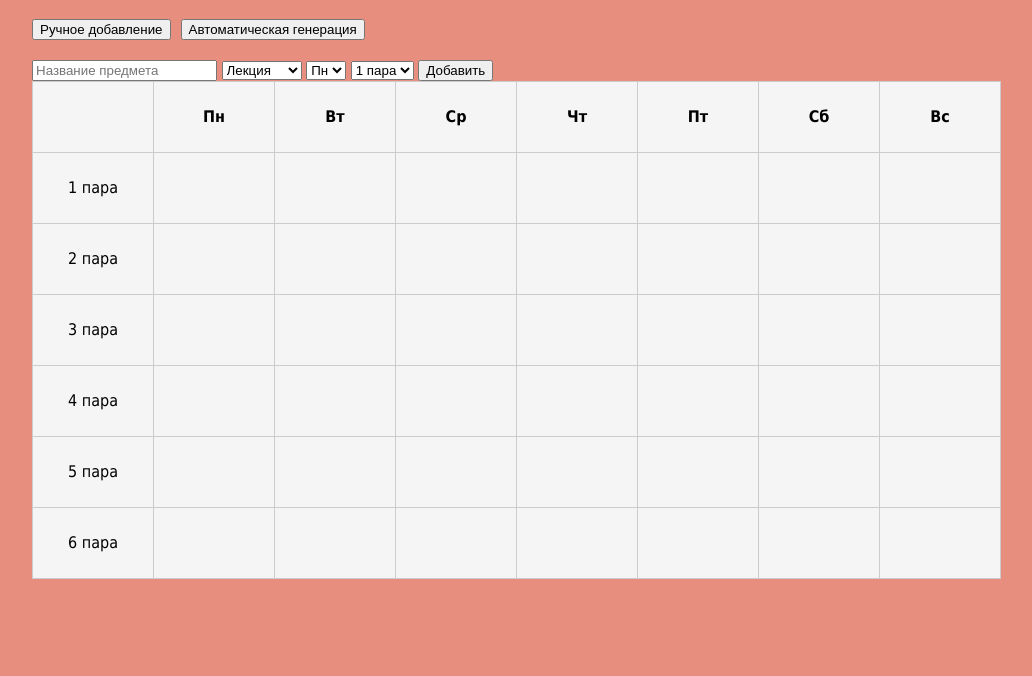
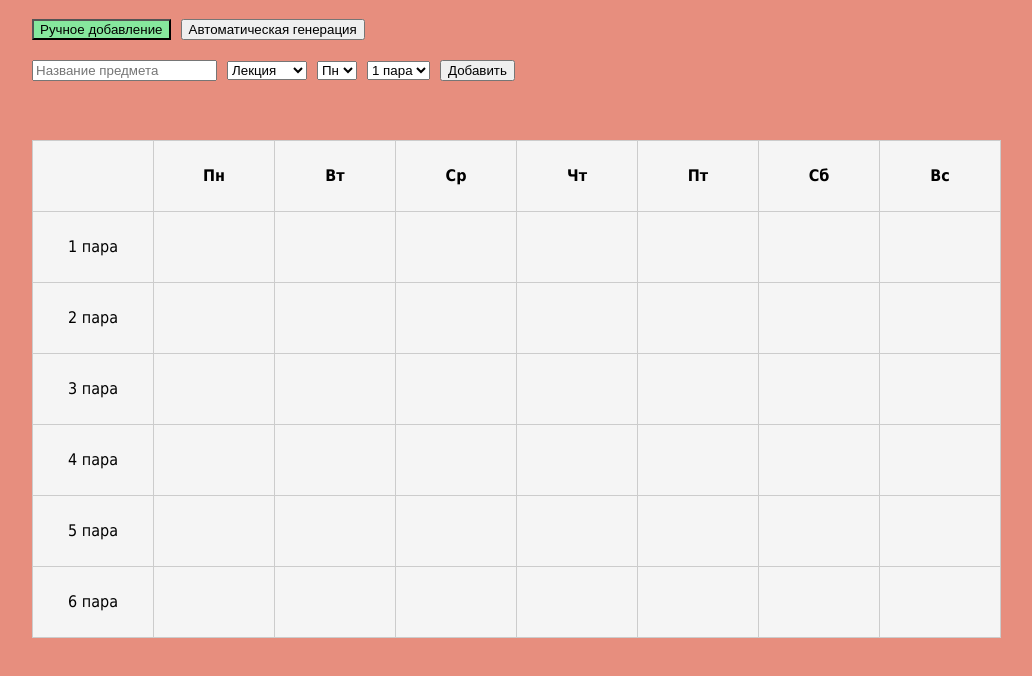
Before and after one commit to TuralinIP512/Table-constructor, a plain HTML site: page index.html in a window 1280 px wide. Both pictures are taken after a click on the button "Ручное добавление". Shown: the part 82-758 px from the top of the page, without its empty margins (208-1240 px from the left). Drawn offline with Linux system fonts and the light colour scheme.

Commit message:
feat: add logics for changing modes

```diff
--- a/index.html
+++ b/index.html
@@ -13,6 +13,7 @@
         <button id="autoBtn">Автоматическая генерация</button>
     </div>
 
+    <div class="mode-wrapper">
         <div id="manual" class="mode">
             <input id="subject" type="text" placeholder="Название предмета">
 
@@ -56,6 +57,7 @@
             <button id="clearBtn">Очистить список</button>
             <ul id="subjectList"></ul>
         </div>
+    </div>
 
     <table id="schedule">
         <thead>
--- a/script.js
+++ b/script.js
@@ -1,10 +1,41 @@
 window.onload = function() {
+    let manualBtn = document.getElementById("manualBtn");
+    let autoBtn = document.getElementById("autoBtn");
+    let manual = document.getElementById("manual");
+    let auto = document.getElementById("auto");
+
+    // Manual mode
     let button = document.getElementById("addBtn");
     let subjectInput = document.getElementById("subject");
     let typeInput = document.getElementById("type");
     let dayInput = document.getElementById("day");
     let slotInput = document.getElementById("slot");
 
+    // Automatic mode
+    let autoSubjectInput = document.getElementById("autoSubject");
+    let autoTypeInput = document.getElementById("autoType");
+    let autoAddBtn = document.getElementById("autoAddBtn");
+    let generateBtn = document.getElementById("genBtn");
+    let clearBtn = document.getElementById("clearBtn");
+    let subjectList = document.getElementById("subjectList");
+
+    let subjects = [];
+
+    // Modes chanching
+    manualBtn.onclick = function() {
+        manual.style.display = "flex";
+        auto.style.display = "none";
+        manualBtn.style.background = "#86e79d";
+        autoBtn.style.background = "";
+    };
+    autoBtn.onclick = function() {
+        manual.style.display = "none";
+        auto.style.display = "flex";
+        manualBtn.style.background = "";
+        autoBtn.style.background = "#86e79d";
+    };
+
+    // Manual mode
     button.onclick = function() {
         let subject = subjectInput.value.trim();
         let type = typeInput.value;
--- a/style.css
+++ b/style.css
@@ -31,3 +31,27 @@ small {
     color: #666;
     font-weight: normal;
 }
+.mode {
+    display: flex;
+    gap: 10px;
+    margin-bottom: 20px;
+    flex-wrap: wrap;
+    align-items: center;
+}
+.mode-wrapper {
+    min-height: 60px;
+    margin-bottom: 20px;
+}
+#subjectList {
+    width: 100%;
+    list-style: none;
+    padding: 0;
+    margin-top: 10px;
+}
+#subjectList li {
+    background: #e9ecef;
+    padding: 5px 10px;
+    margin: 2px;
+    border-radius: 5px;
+    display: inline-block;
+}
```
Lines whose indentation alone changed are shown as unchanged.
